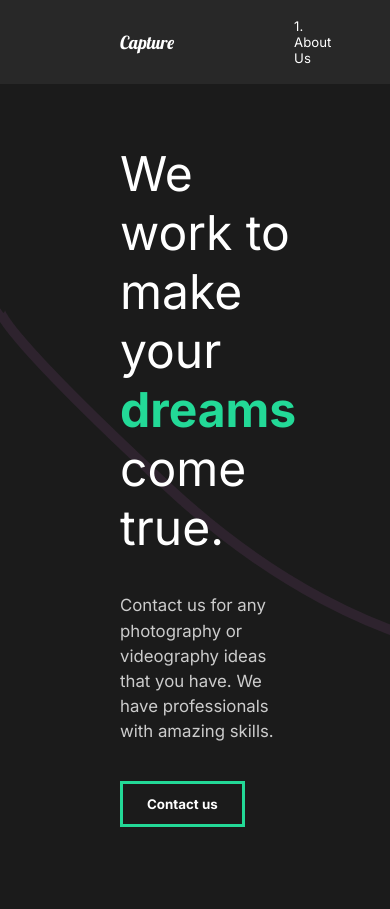
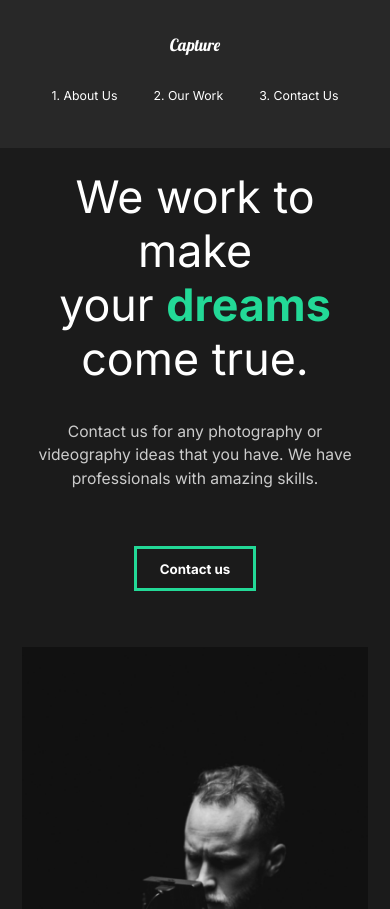
Before and after one commit to DonDontToxic/Business-Website, a React (Create React App) app: page / in a window 390 px wide. Shown: the top 909 px of the page. Built offline with nearby package versions, Linux system fonts and the light colour scheme.

Commit message:
Mobile Styling

```diff
--- a/src/components/GlobalStyle.js
+++ b/src/components/GlobalStyle.js
@@ -14,7 +14,11 @@
     }
 
 }
-
+html {
+    @media (max-width: 1700px) {
+        font-size: 70%;
+    }
+}
 body{
     background: #1b1b1b;
     font-family: 'Inter', sans-serif;
--- a/src/components/Nav.js
+++ b/src/components/Nav.js
@@ -52,6 +52,22 @@
         padding-left: 10rem;
         position: relative;
     }
+    @media (max-width: 1300px) {
+        flex-direction: column;
+        padding: 2rem 1rem;
+        #logo {
+           display: inline-block;
+           margin: 1rem;
+        }
+        ul {
+            padding: 2rem;
+            justify-content: space-around;
+            width: 100%;
+            li {
+                padding: 0;
+            }
+        }
+    }
 `;
 
 export default Nav;
--- a/src/components/ServicesSection.js
+++ b/src/components/ServicesSection.js
@@ -73,6 +73,9 @@
 const Cards = styled.div`
     display: flex;
     flex-wrap: wrap;
+    @media (max-width: 1300px) {
+        justify-content: center;
+    }
 `;
 const Card = styled.div`
     flex-basis: 20rem;
--- a/src/components/useScroll.js
+++ b/src/components/useScroll.js
@@ -4,7 +4,7 @@
 
 export const useScroll = () => {
     const controls = useAnimation();
-    const [element, view] = useInView({ threshold: 0.5});
+    const [element, view] = useInView({ threshold: 0.3});
     if (view) {
         controls.start("show");
     } else {
--- a/src/pages/ContactUs.js
+++ b/src/pages/ContactUs.js
@@ -50,10 +50,17 @@
     padding: 5rem 10rem;
     color: #353535;
     min-height: 90vh;
+    @media (max-width: 1500px) {
+        padding: 2rem;
+        font-size: 1rem;
+    }
 `;
 const Title = styled.div`
     margin-bottom: 4rem;
     color: #353535;
+     @media (max-width: 1500px) {
+        margin-top: 5rem;
+    }
 `;
 const Hide = styled.div`
     overflow: hidden;
--- a/src/pages/MovieDetail.js
+++ b/src/pages/MovieDetail.js
@@ -96,6 +96,10 @@
     margin: 5rem 10rem;
     align-items: center;
     justify-content: space-around;
+    @media (max-width: 1500px) {
+        display: block;
+        margin: 2rem 2rem;
+    }
 `;
 const StyledAward = styled.div`
     padding: 5rem;
--- a/src/pages/OurWork.js
+++ b/src/pages/OurWork.js
@@ -87,6 +87,9 @@
     h2 {
         padding: 1rem 0rem;
     }
+    @media (max-width: 1300px) {
+        padding: 2rem 2rem;
+    }
 `;
 const Movie = styled(motion.div)`
     padding-bottom: 10rem;
--- a/src/styles.js
+++ b/src/styles.js
@@ -9,6 +9,11 @@
     justify-content: space-between;
     padding: 5rem 10rem;
     color: white;
+    @media (max-width: 1300px) {
+        display: block;
+        padding: 2rem 2rem;
+        text-align: center;
+    }
 `;
 export const Description = styled.div`
     flex: 1;
@@ -16,6 +21,12 @@
     z-index: 2;
     h2 {
         font-weight: lighter
+    }
+    @media (max-width: 1300px) {
+        padding: 0;
+        button{
+            margin: 2rem 0rem 5rem 0rem;
+        }
     }
 `;
 export const Image = styled.div`
```
Also changed, not shown: 1 other file (tests, documents, lock files or other folders).
